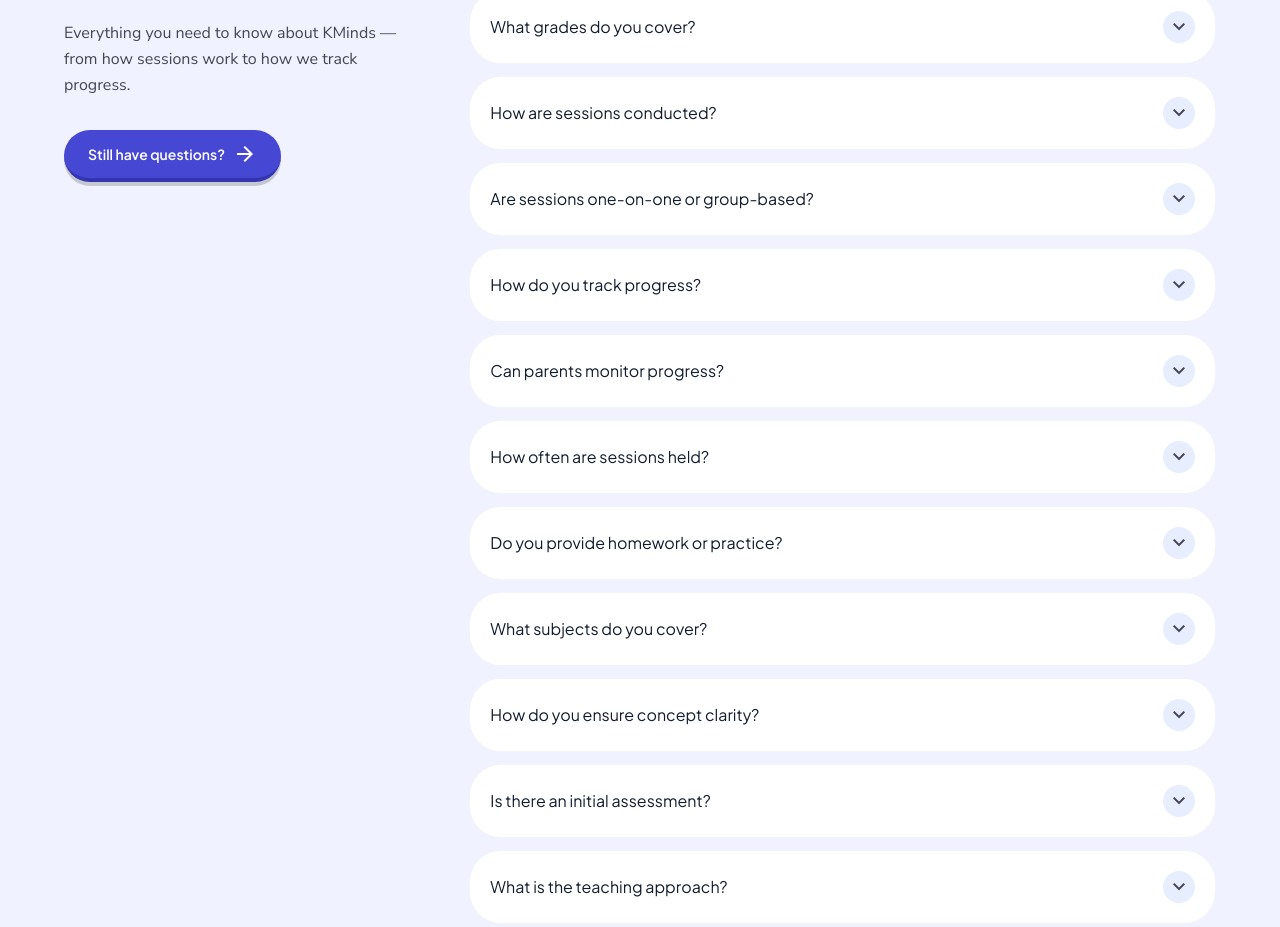
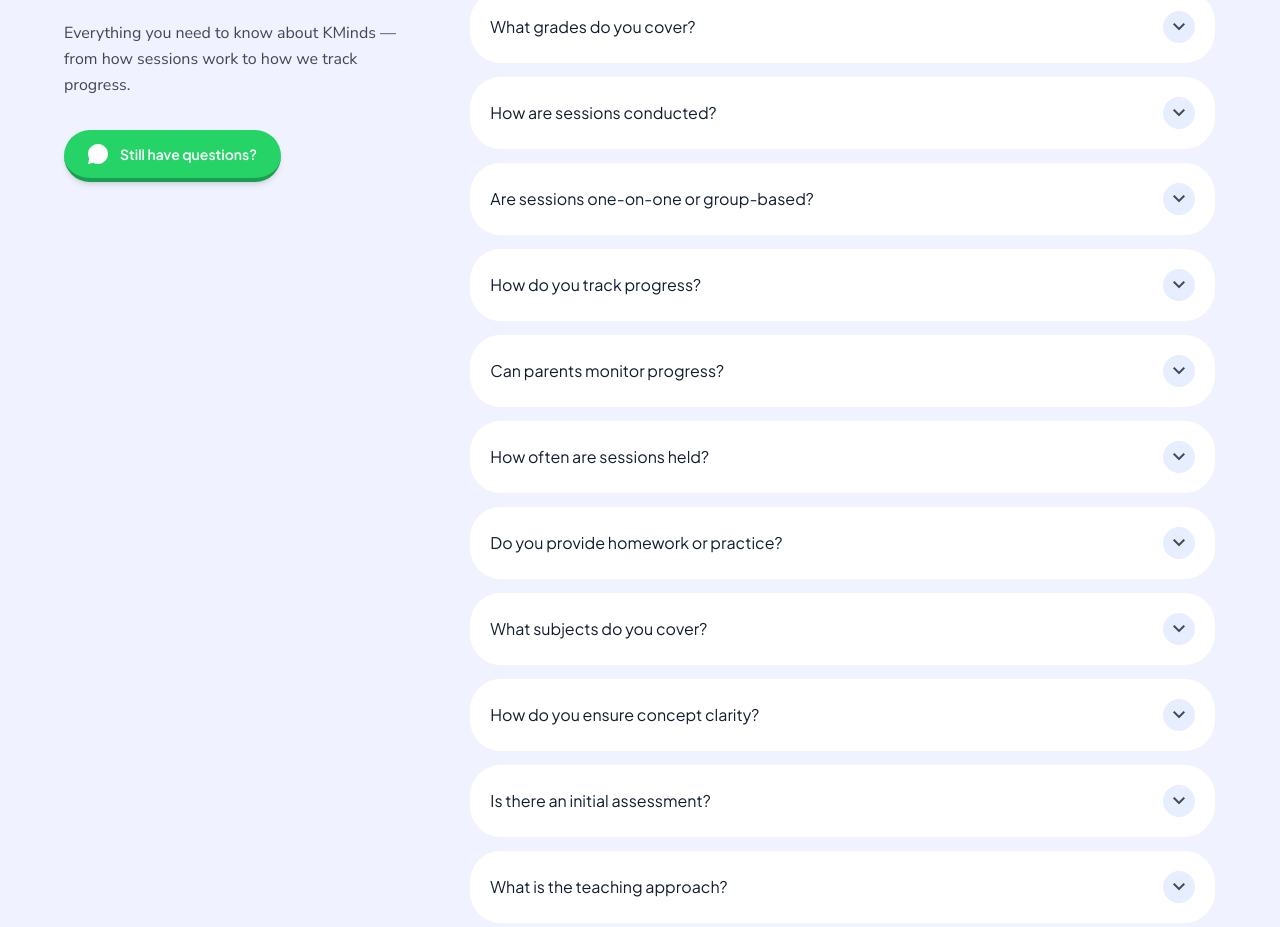
Before and after one commit to northernlightsdeveloper/kminds, a Next.js app: page / in a window 1280 px wide. Shown: the part 6340-7267 px from the top of the page. Built offline with nearby package versions, Linux system fonts and the light colour scheme.

Commit message:
faq whatsapp button, readme

```diff
--- a/src/components/sections/FAQ.tsx
+++ b/src/components/sections/FAQ.tsx
@@ -1,14 +1,16 @@
 // src/components/sections/FAQ.tsx
 "use client";
 import { useState } from "react";
-import { faqItems } from "@/data/content";
 import Link from "next/link";
+import { faqItems, contactInfo } from "@/data/content";
 
 export default function FAQ() {
   const [openId, setOpenId] = useState<number | null>(
     faqItems.find((f) => f.defaultOpen)?.id ?? null,
   );
   const toggle = (id: number) => setOpenId(openId === id ? null : id);
+
+  const whatsappUrl = `https://wa.me/${contactInfo.whatsapp}?text=Hi! I have a question about KMinds.`;
 
   return (
     <section
@@ -35,15 +37,22 @@
                 Everything you need to know about KMinds — from how sessions
                 work to how we track progress.
               </p>
-              <Link
-                href="/contact"
-                className="inline-flex items-center gap-2 bg-primary text-on-primary px-6 py-3 rounded-full font-headline text-label-md border-b-4 border-[#3435b0] btn-3d"
+
+              {/* Still got questions → WhatsApp */}
+              <a
+                href={whatsappUrl}
+                target="_blank"
+                rel="noopener noreferrer"
+                className="inline-flex items-center gap-3 bg-[#25D366] text-white px-6 py-3.5 rounded-full font-headline text-label-md hover:bg-[#1da851] transition-colors shadow-md border-b-4 border-[#1a9e50] btn-3d"
               >
+                <svg
+                  viewBox="0 0 32 32"
+                  className="w-5 h-5 fill-current shrink-0"
+                >
+                  <path d="M16 0C7.164 0 0 7.163 0 16c0 2.822.736 5.469 2.027 7.773L0 32l8.437-2.01A15.934 15.934 0 0 0 16 32c8.836 0 16-7.163 16-16S24.836 0 16 0zm7.27 19.471c-.398-.199-2.354-1.162-2.72-1.294-.364-.133-.63-.199-.895.199-.265.398-1.028 1.294-1.26 1.56-.232.265-.464.298-.862.1-.398-.2-1.681-.62-3.203-1.977-1.183-1.056-1.982-2.36-2.214-2.758-.232-.398-.025-.613.175-.811.18-.178.398-.464.597-.696.2-.232.265-.398.398-.663.133-.265.066-.497-.033-.696-.1-.199-.895-2.157-1.227-2.953-.323-.775-.65-.67-.895-.682l-.762-.013c-.265 0-.696.1-1.061.497-.364.398-1.393 1.361-1.393 3.319 0 1.957 1.426 3.848 1.625 4.113.2.265 2.807 4.285 6.802 6.011.951.41 1.693.655 2.271.839.954.304 1.823.261 2.51.158.765-.114 2.354-.962 2.686-1.892.332-.93.332-1.727.232-1.892-.099-.166-.364-.265-.762-.464z" />
+                </svg>
                 Still have questions?
-                <span className="material-symbols-outlined text-base">
-                  arrow_forward
-                </span>
-              </Link>
+              </a>
             </div>
           </div>
 
```
Also changed, not shown: 1 other file (tests, documents, lock files or other folders).
